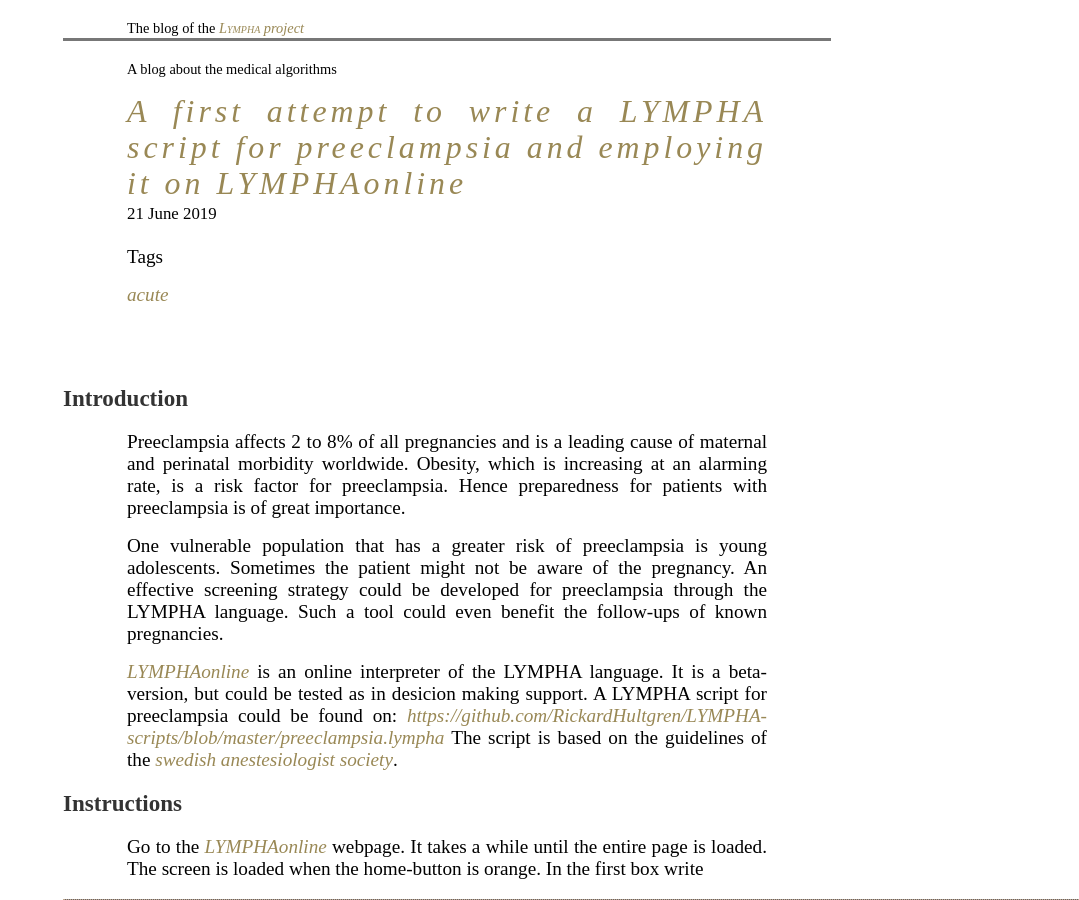
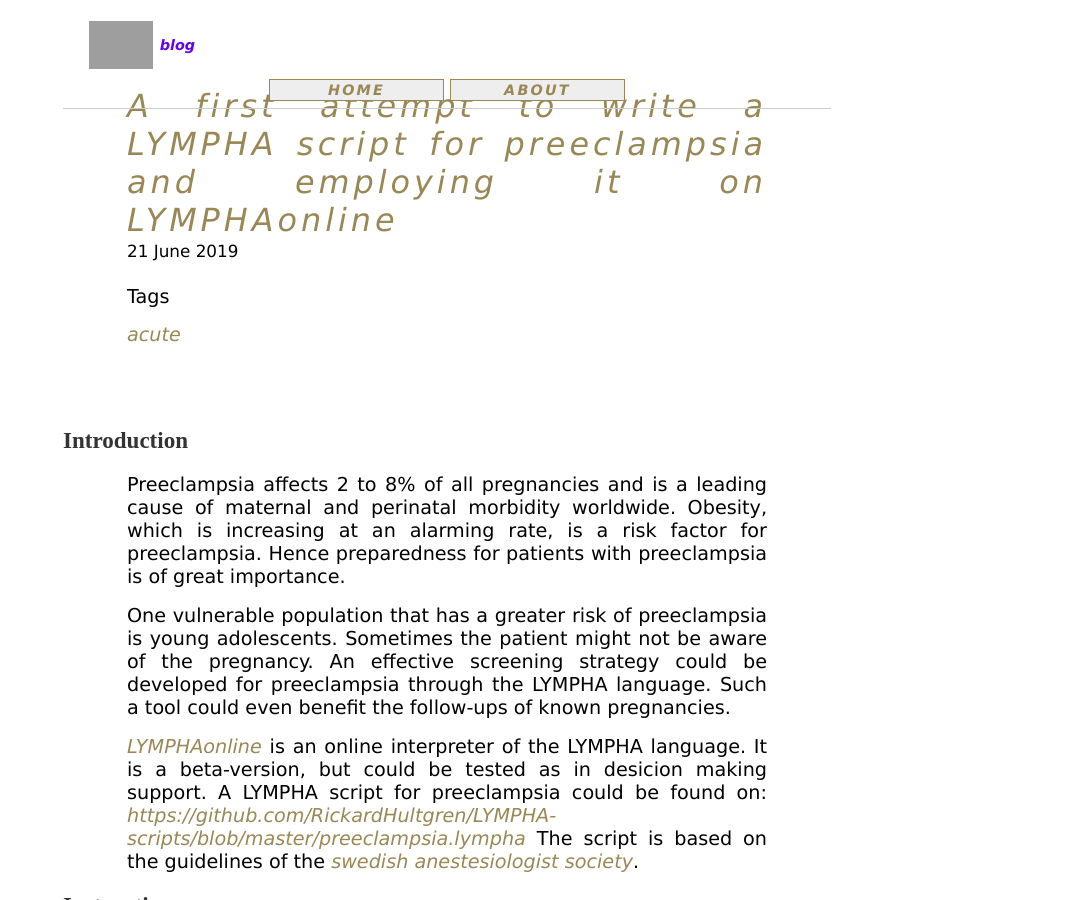
Before and after one commit to RickardHultgren/lymphablog, a Jekyll site: the page built from _posts/2019-06-21-preeclampsia.md, in a window 1280 px wide and 900 px high. Shown: the whole window, without its empty margins (201-1280 px from the left). Built offline with Jekyll 4.4.1, drawn with Linux system fonts in a browser that asks for light colours; some web fonts are replaced; a script that is not in the unit is left out; grey boxes are pictures that could not be loaded.

Commit message:
Update post.html

```diff
--- a/_layouts/post.html
+++ b/_layouts/post.html
@@ -6,9 +6,31 @@
 	  <script src="../../../dragscroll.js"></script>
 <link rel="stylesheet" href="//fonts.googleapis.com/css?family=Signika+Negative:300,400,600,700&amp;lang=en" />
 </head>
-<body style="font-family:Signika Negative">
-  <p style="border-bottom:0.2em solid #777777;z-index:4;position:relative;display:inline;max-width:60vw;float:left;text-align:left;"><span style="font-size:0.75em;">The blog of the <a style="z-index:5;position:static;display:inline;" href="{{site.baseurl}}/index"><span class="sc">Lympha</span> project</a></p>
-    <p style="z-index:4;position:relative;display:inline;max-width:60vw;float:left;text-align:left;"><span style="font-size:0.75em;">A blog about the medical algorithms</span></p></p><br>
+<div class="container" style="">												 <div class="container" style="">
+	<div id="menubig" style="overflow:hidden;font-size:1.5vw; text-align:center; " id="thetop">
+		<div style="font-size:1.5vw;margin:0vw ;width:60vw;float:left; margin-bottom:.5em;"><a href="index"><img id="logopic" style="height:2.5em;width:auto;margin:0.66em 0em 0em 1.33em; position: relative;float:left;" src="logo.png"><span style="float:left;display:block;padding:2em 1.5em 0em  0.5em;font-size:0.75em;letter-spacing:0em;color:#6400EF;font-weight:bold;">blog</span>
+		</a><br>
+	<div style="border-bottom:0.1em solid #cccccc;margin-top:-1em;text-align:center;z-index:3;width:60vw;position:absolute;top:5em;font-family:'Signika Negative', 'Lucida Sans Unicode', 'Lucida Grande', sans-serif, Helvetica, Arial;">
+		<a id="indextext" href="index"><div class="menu2" id="index" style="font-family:'Signika Negative', 'Lucida Sans Unicode', 'Lucida Grande', sans-serif, Helvetica, Arial;">HOME</div></a>
+		<a id="abouttext" href="about"><div class="menu2" id="about" style="font-family:'Signika Negative', 'Lucida Sans Unicode', 'Lucida Grande', sans-serif, Helvetica, Arial;">ABOUT</div></a>
+	</div>
+<br><br></div></div></div>
+<div id="menusmall" style="text-align:center;">
+	<a style="vertical-align:top;" href="index"><img src="logo.png" alt="LYMPHA" style="height:auto;width:40vw;margin-right:4em;vertical-align:bottom;"></a><br><div style="
+		:center;display:block;padding:2em 1.5em 0em  0.5em;position:relative;font-size:0.75em;letter-spacing:0em;color:#6400EF;font-weight:bold;text-align:center;z-index:6;">blog</div>
+	<div style="width:4em;height:4em;position:absolute;"> </div><div class="menubutton" style="font-style:normal;vertical-align:top;color:#EFAB00;margin-bottom:-0em;font-size:20vw;border:none;display:inline-block;position: absolute;right:-.25em;top:-.38em; z-index:1; " onclick="changeMenu();">&#8801;</div><BR>
+	<div id="menuish" style="width=100%;display:none;position:relative;z-index:1;">
+		<a href="index"><div id="indexsmall" class="menu2">HOME</div></a>
+		<a href="about"><div id="aboutsmall" class="menu2">ABOUT</div></a>
+	</div>
+<hr style="z-index:1;position:relative;" /></div>
+
+<html lang="en" style="font-family:Signika Negative">
+  <head>
+    <title>{{ page.title }}</title>
+    <link rel="stylesheet" href="../../../styles.css">
+	  <script src="../../../dragscroll.js"></script>
+<link rel="stylesheet" href="//fonts.googleapis.com/css?family=Signika+Negative:300,400,600,700&amp;lang=en" />
 <p style="container">
   <a style="font-weight:normal;font-size:1.66em;letter-spacing:.125em;" href=" "/recipes{{page.url}}" >{{ page.title }}</a><br>
     <span style="font-size:.875em;margin-bottom:1em;align:left;">{{ page.date | date: "%-d %B %Y" }}</span><br><br>
@@ -16,6 +38,9 @@ Tags<br>
 {% assign post = page %} {% include post_tags.html %}
 <br><br>
 
+
+
+
         {{ content }}
 
 {% include footer.html %}
```
